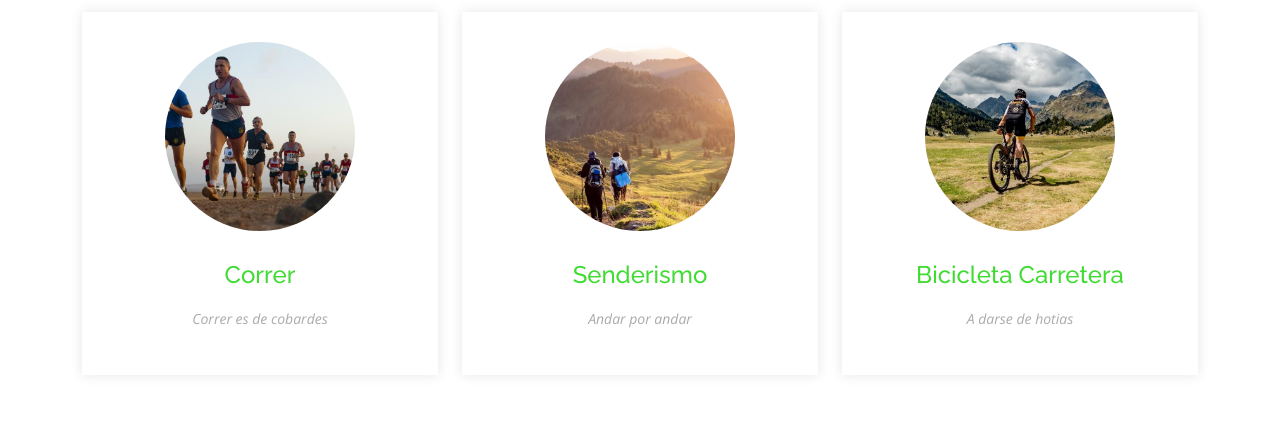
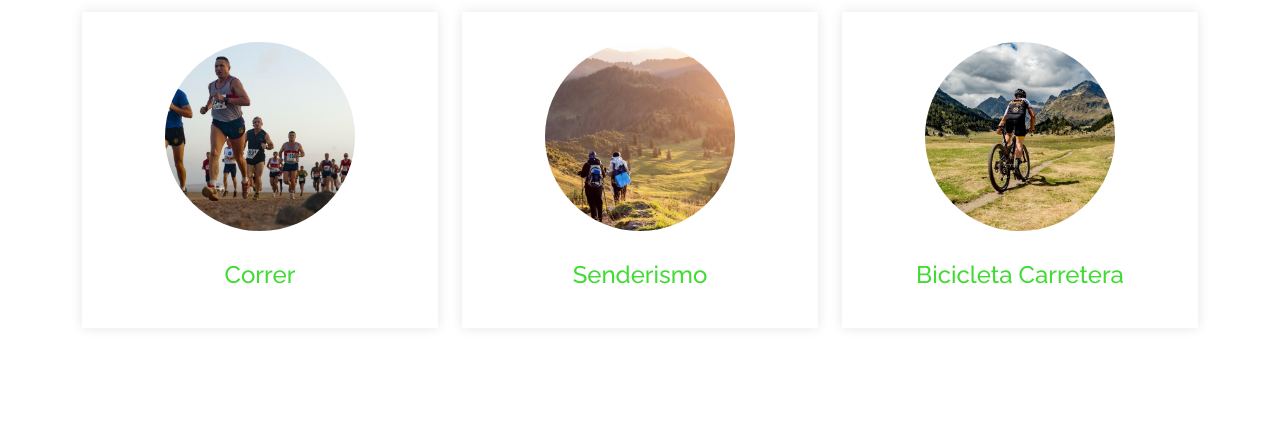
Before and after one commit to HugoCaspoz/ProyectoRutas, a plain HTML site: page GreenLife/GreenLife/index.html in a window 1280 px wide. Shown: the part 1499-1945 px from the top of the page. Drawn offline with nearby package versions, Linux system fonts and the light colour scheme.

Commit message:
Update index.html

```diff
--- a/GreenLife/GreenLife/index.html
+++ b/GreenLife/GreenLife/index.html
@@ -146,7 +146,6 @@
             <div class="member">
               <img src="assets/img/team/correr.jpg" alt="">
               <a href="correr.html"><h4>Correr</h4></a>
-              <p>Correr es de cobardes</p>
             </div>
           </div>
 
@@ -154,7 +153,6 @@
             <div class="member">
               <img src="assets/img/team/senderismo.jpg" alt="">
               <a href="senderismo.html"><h4>Senderismo</h4></a>
-              <p>Andar por andar</p>
             </div>
           </div>
 
@@ -162,7 +160,6 @@
             <div class="member">
               <img src="assets/img/team/bicicleta montaña.jpg" alt="">
               <a href="bicicleta.html"><h4>Bicicleta Carretera</h4></a>
-              <p>A darse de hotias</p>
             </div>
           </div>
         </div>
```
